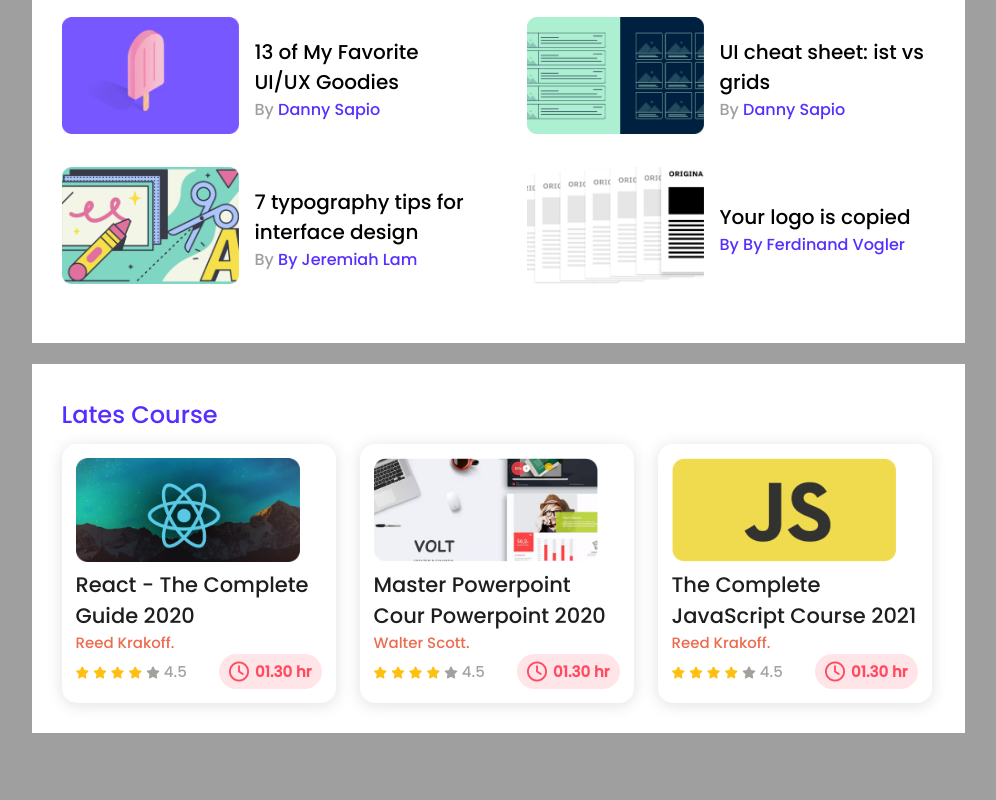
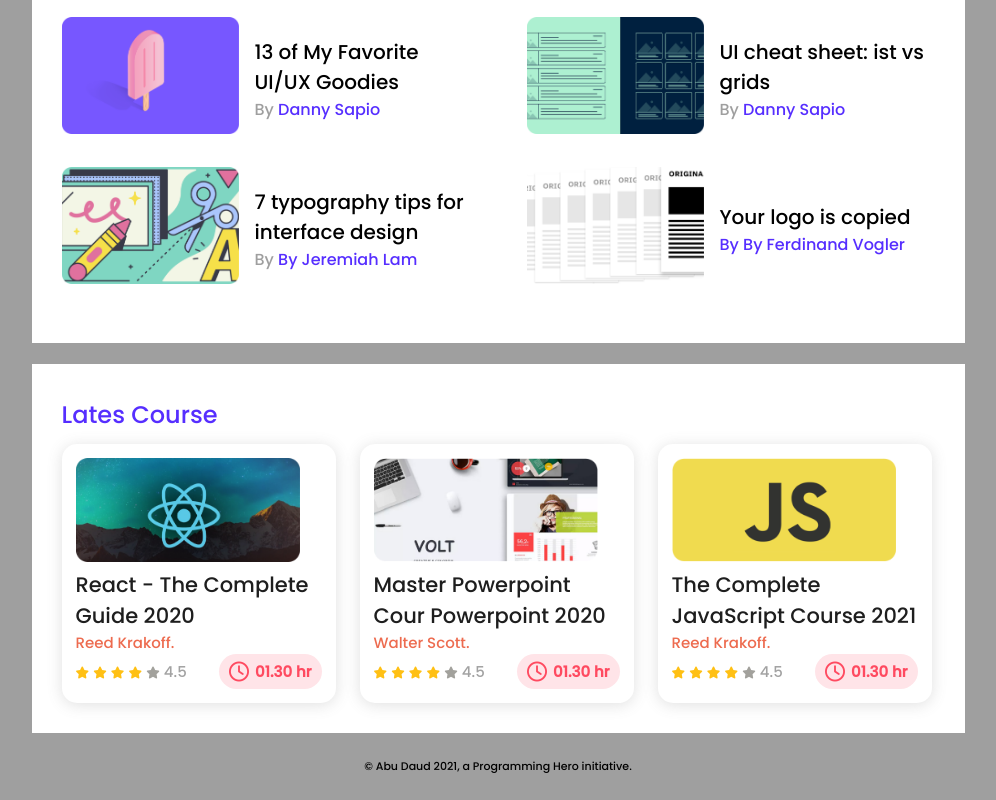
Before and after one commit to abudaudhossain/leader-board-css3, a plain HTML site: page index.html in a window 1280 px wide. Shown: the part 465-1265 px from the top of the page, without its empty margins (142-1138 px from the left). Before the commit the page ends 1198 px from the top, so only its background shows below. Drawn offline with Linux system fonts and the light colour scheme.

Commit message:
add footer

```diff
--- a/css/style.css
+++ b/css/style.css
@@ -216,3 +216,11 @@ article.blog{
     padding-right: 6px;
      font-size: 20px;
  }
+
+ /* footer style  */
+
+ footer{
+     font-size: 11px;
+     text-align: center;
+     padding: 25px;
+ }
--- a/index.html
+++ b/index.html
@@ -216,6 +216,13 @@
 
     <!-- end main area  -->
 
+    <!-- Start footeer area  -->
+    <footer>
+        <p>© Abu Daud 2021, a Programming Hero initiative.</p>
+    </footer>
+
+    <!-- end footeer area  -->
+
 </body>
 
 </html>
```
